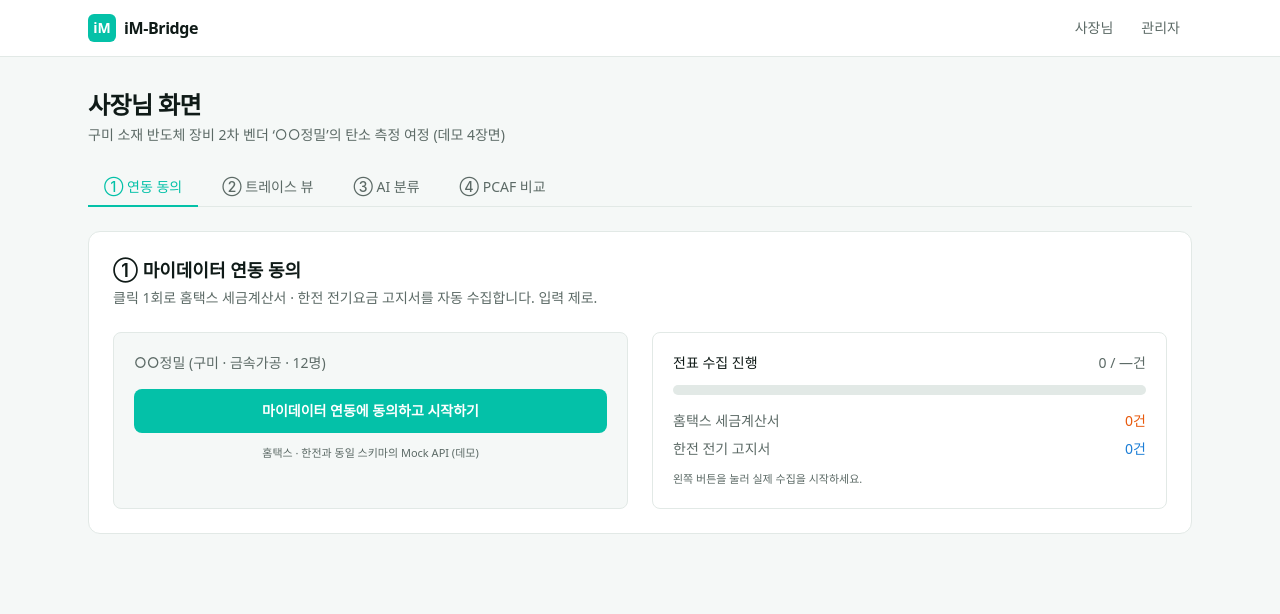
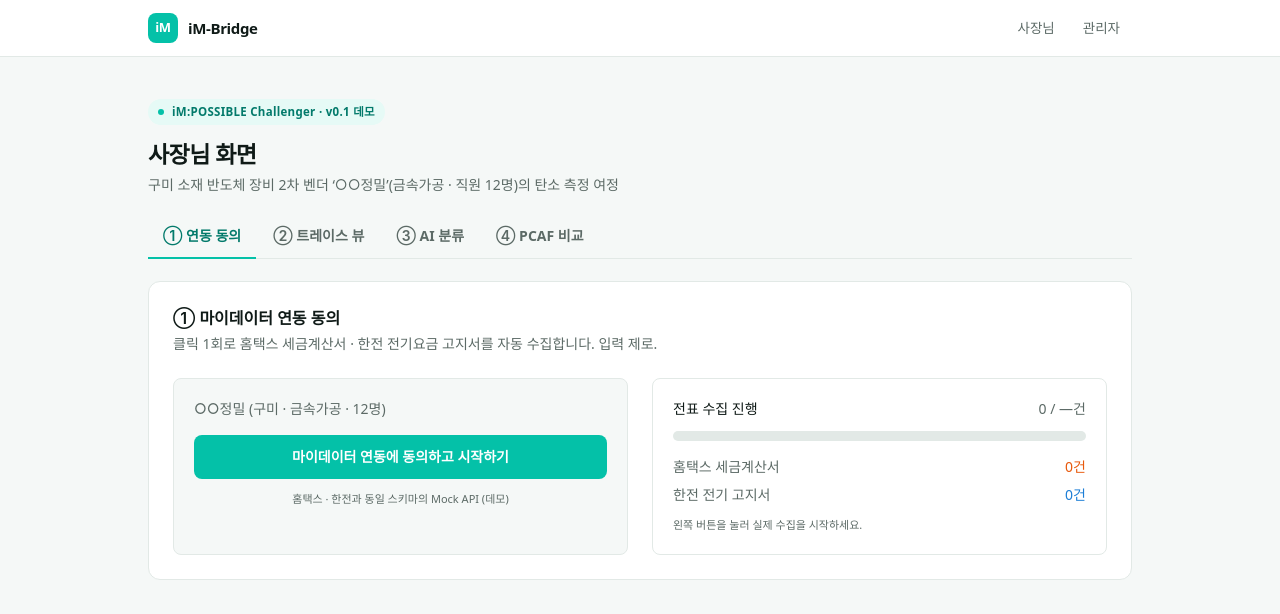
Before and after one commit to alswl722/GamTan-public, a Next.js app in the folder web/: page /owner in a window 1280 px wide. Shown: the top 614 px of the page. Built offline with nearby package versions, Linux system fonts and the light colour scheme; no server answers.

Commit message:
style(web): 4장면·헤더·탭 목업 디자인 이식 (iM 민트)

```diff
--- a/web/app/layout.tsx
+++ b/web/app/layout.tsx
@@ -16,33 +16,33 @@ export default function RootLayout({
   return (
     <html lang="ko" className="h-full antialiased">
       <body className="min-h-full flex flex-col">
-        <header className="border-b border-line bg-surface">
-          <div className="mx-auto flex max-w-6xl items-center justify-between px-6 py-3">
-            <Link href="/" className="flex items-center gap-2">
-              <span className="grid h-7 w-7 place-items-center rounded-md bg-brand text-sm font-bold text-white">
+        <header className="sticky top-0 z-10 border-b border-line bg-surface">
+          <div className="mx-auto flex h-14 max-w-5xl items-center justify-between px-5">
+            <Link href="/" className="flex items-center gap-2.5">
+              <span className="grid h-[30px] w-[30px] place-items-center rounded-lg bg-brand text-[13px] font-extrabold tracking-tight text-white">
                 iM
               </span>
-              <span className="text-base font-semibold tracking-tight">
+              <span className="text-[15px] font-semibold tracking-tight">
                 iM-Bridge
               </span>
             </Link>
-            <nav className="flex items-center gap-1 text-sm">
+            <nav className="flex items-center gap-1 text-[13.5px]">
               <Link
                 href="/owner"
-                className="rounded-md px-3 py-1.5 font-medium text-muted hover:bg-bg hover:text-ink"
+                className="rounded-lg px-3 py-1.5 font-medium text-muted hover:bg-brand-soft hover:text-brand-ink"
               >
                 사장님
               </Link>
               <Link
                 href="/admin"
-                className="rounded-md px-3 py-1.5 font-medium text-muted hover:bg-bg hover:text-ink"
+                className="rounded-lg px-3 py-1.5 font-medium text-muted hover:bg-brand-soft hover:text-brand-ink"
               >
                 관리자
               </Link>
             </nav>
           </div>
         </header>
-        <main className="mx-auto w-full max-w-6xl flex-1 px-6 py-8">
+        <main className="mx-auto w-full max-w-5xl flex-1 px-5 py-6">
           {children}
         </main>
       </body>
--- a/web/app/owner/page.tsx
+++ b/web/app/owner/page.tsx
@@ -18,23 +18,27 @@ export default function OwnerPage() {
 
   return (
     <div>
-      <div className="mb-6">
-        <h1 className="text-2xl font-bold tracking-tight">사장님 화면</h1>
+      <div className="pt-4">
+        <span className="inline-flex items-center gap-2 rounded-full bg-brand-soft px-2.5 py-1 text-[11.5px] font-semibold tracking-wide text-brand-ink">
+          <span className="h-1.5 w-1.5 rounded-full bg-brand" />
+          iM:POSSIBLE Challenger · v0.1 데모
+        </span>
+        <h1 className="mt-3 text-[23px] font-bold tracking-tight">사장님 화면</h1>
         <p className="mt-1 text-sm text-muted">
-          구미 소재 반도체 장비 2차 벤더 &lsquo;○○정밀&rsquo;의 탄소 측정 여정
-          (데모 4장면)
+          구미 소재 반도체 장비 2차 벤더 ‘○○정밀’(금속가공 · 직원 12명)의 탄소
+          측정 여정
         </p>
       </div>
 
-      <div className="flex flex-wrap gap-2 border-b border-line">
+      <div className="mt-5 flex gap-0.5 border-b border-line">
         {SCENES.map((s, i) => (
           <button
             key={s.key}
             type="button"
             onClick={() => setActive(i)}
-            className={`-mb-px rounded-t-lg border-b-2 px-4 py-2 text-sm font-medium transition-colors ${
+            className={`-mb-px border-b-2 px-[15px] py-[11px] text-sm font-semibold transition-colors ${
               active === i
-                ? "border-brand text-brand"
+                ? "border-brand text-brand-ink"
                 : "border-transparent text-muted hover:text-ink"
             }`}
           >
@@ -43,7 +47,7 @@ export default function OwnerPage() {
         ))}
       </div>
 
-      <div className="mt-6">{SCENES[active].el}</div>
+      <div className="mt-[22px]">{SCENES[active].el}</div>
     </div>
   );
 }
--- a/web/components/SceneConsent.tsx
+++ b/web/components/SceneConsent.tsx
@@ -39,7 +39,7 @@ export function SceneConsent() {
   return (
     <section className="rounded-xl border border-line bg-surface p-6">
       <div className="flex items-center justify-between">
-        <h2 className="text-lg font-semibold">① 마이데이터 연동 동의</h2>
+        <h2 className="text-base font-semibold">① 마이데이터 연동 동의</h2>
         {status === "done" && (
           <span className="rounded-full bg-brand-soft px-2.5 py-1 text-[11px] font-semibold text-brand-ink">
             연동 완료
--- a/web/components/ScenePcaf.tsx
+++ b/web/components/ScenePcaf.tsx
@@ -1,6 +1,6 @@
 import { WireframeBadge } from "./WireframeBadge";
 
-/** 장면 ④ — PCAF Before/After + 벤치마킹 + 간단 리포트. */
+/** 장면 ④ — PCAF Before/After + 벤치마킹. */
 
 // Tailwind 는 동적 조합 클래스(bg-pcaf-${n})를 못 잡으므로 완전한 문자열로 매핑.
 const GRADE_BG: Record<number, string> = {
@@ -14,7 +14,7 @@ const GRADE_BG: Record<number, string> = {
 function GradeBadge({ grade }: { grade: number }) {
   return (
     <span
-      className={`grid h-10 w-10 place-items-center rounded-lg text-lg font-bold text-white ${GRADE_BG[grade]}`}
+      className={`grid h-11 w-11 place-items-center rounded-[10px] text-xl font-extrabold text-white ${GRADE_BG[grade]}`}
     >
       {grade}
     </span>
@@ -25,61 +25,58 @@ export function ScenePcaf() {
   return (
     <section className="rounded-xl border border-line bg-surface p-6">
       <div className="flex items-center justify-between">
-        <h2 className="text-lg font-semibold">④ PCAF Before / After</h2>
+        <h2 className="text-base font-semibold">④ PCAF Before / After</h2>
         <WireframeBadge />
       </div>
-      <p className="mt-1 text-sm text-muted">
-        기존 매출 추정 방식(5등급 · 깜깜이)과 전표 기반 실측(2~3등급)의 데이터
-        품질 비교입니다.
+      <p className="mt-1 text-[13.5px] text-muted">
+        기존 매출 추정(5등급 · 깜깜이)과 전표 기반 실측(2등급)의 데이터 품질
+        비교입니다.
       </p>
 
-      <div className="mt-6 grid gap-4 sm:grid-cols-2">
-        <div className="rounded-lg border border-line p-5">
-          <div className="text-xs font-semibold uppercase tracking-wide text-muted">
+      <div className="mt-[18px] grid gap-4 sm:grid-cols-2">
+        <div className="rounded-lg border border-line p-[18px]">
+          <div className="text-[11px] font-bold uppercase tracking-wide text-muted">
             Before · 기존 방식
           </div>
           <div className="mt-3 flex items-center gap-3">
             <GradeBadge grade={5} />
             <div>
-              <div className="font-semibold">PCAF 5등급</div>
-              <div className="text-sm text-muted">매출액 통계 대입 추정</div>
+              <div className="text-[15px] font-bold">PCAF 5등급</div>
+              <div className="text-[12.5px] text-muted">매출액 통계 대입 추정</div>
             </div>
           </div>
-          <div className="mt-4 text-sm text-muted">
+          <div className="mt-3.5 text-[13.5px] text-muted">
             추정 배출량{" "}
-            <span className="font-semibold text-ink">~52.0 tCO₂e</span>
-            <span className="ml-1 text-xs">(오차 미인지)</span>
+            <span className="font-bold text-ink tabular-nums">~52.0 tCO₂e</span> ·
+            오차 미인지
           </div>
         </div>
 
-        <div className="rounded-lg border-2 border-pcaf-2 p-5">
-          <div className="text-xs font-semibold uppercase tracking-wide text-pcaf-2">
+        <div className="rounded-lg border-2 border-pcaf-2 p-[18px]">
+          <div className="text-[11px] font-bold uppercase tracking-wide text-pcaf-2">
             After · 본 엔진
           </div>
           <div className="mt-3 flex items-center gap-3">
             <GradeBadge grade={2} />
             <div>
-              <div className="font-semibold">PCAF 2등급</div>
-              <div className="text-sm text-muted">전표 기반 실측 산정</div>
+              <div className="text-[15px] font-bold">PCAF 2등급</div>
+              <div className="text-[12.5px] text-muted">전표 기반 실측 산정</div>
             </div>
           </div>
-          <div className="mt-4 text-sm text-muted">
+          <div className="mt-3.5 text-[13.5px] text-muted">
             산정 배출량{" "}
-            <span className="font-semibold text-ink">38.4 tCO₂e</span>
-            <span className="ml-1 text-xs">
-              (Scope 1: 22.1 · Scope 2: 16.3)
-            </span>
+            <span className="font-bold text-ink tabular-nums">38.4 tCO₂e</span> ·
+            Scope 1 22.1 · Scope 2 16.3
           </div>
         </div>
       </div>
 
-      <div className="mt-4 rounded-lg bg-bg p-4 text-sm">
-        <div className="font-semibold">동종 업종 벤치마킹</div>
-        <p className="mt-1 text-muted">
-          금속가공업(C251) 대비{" "}
-          <span className="font-semibold text-ink">상위 34%</span> — 주 요인:
-          노후 보일러(고정연소). 가스 고지서 2장을 추가 연동하면 3등급 → 2등급,
-          우대금리 대상 안내.
+      <div className="mt-4 rounded-[10px] bg-brand-soft p-4 text-[13.5px]">
+        <div className="font-bold text-brand-ink">동종 업종 벤치마킹</div>
+        <p className="mt-1.5 text-[#2c4b45]">
+          금속가공업(C251) 대비 <span className="font-bold text-ink">상위 34%</span>{" "}
+          — 주 요인: 노후 보일러(고정연소). 가스 고지서 2장을 추가 연동하면
+          3등급→2등급, 우대금리 대상 안내.
         </p>
       </div>
     </section>
--- a/web/components/SceneTrace.tsx
+++ b/web/components/SceneTrace.tsx
@@ -61,9 +61,9 @@ export function SceneTrace() {
   return (
     <section className="rounded-xl border border-line bg-surface p-6">
       <div className="flex items-center justify-between">
-        <h2 className="text-lg font-semibold">
+        <h2 className="text-base font-semibold">
           ② 에이전트 트레이스 뷰
-          <span className="ml-2 rounded bg-scope1/10 px-2 py-0.5 text-xs font-semibold text-scope1">
+          <span className="ml-2 rounded bg-scope1/10 px-2 py-0.5 text-[11px] font-bold text-scope1">
             킬러씬 A
           </span>
         </h2>
```
Also changed, not shown: web/components/SceneClassify.tsx (+48 -47 lines).
